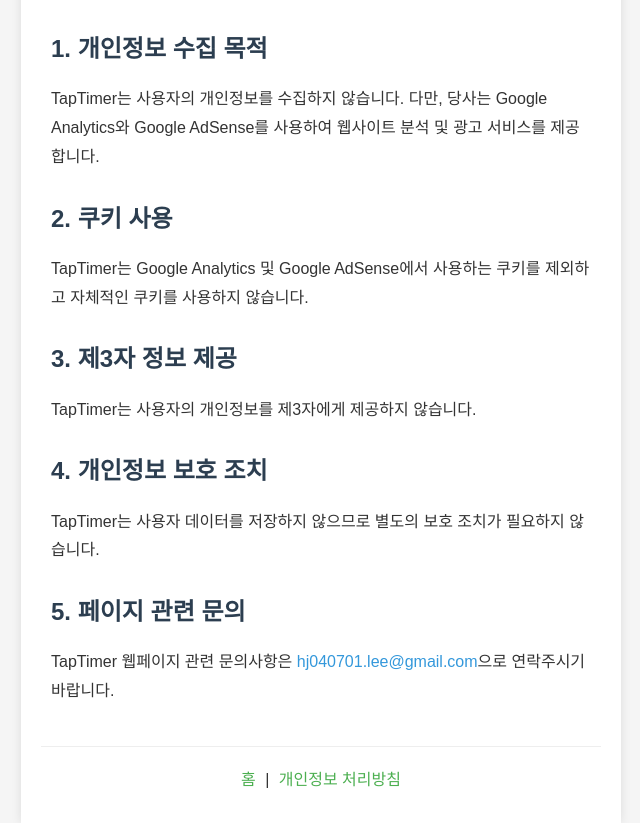
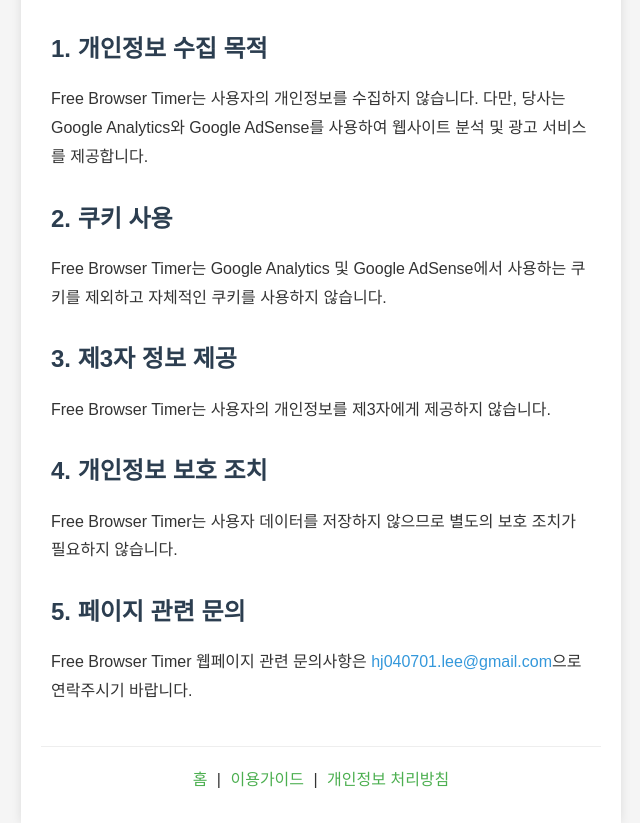
Before and after one commit to leehyunjun-code/Taptimer, a plain HTML site: page privacy.html in a window 1280 px wide. Shown: the part 87-910 px from the top of the page, without its empty margins (319-959 px from the left). Drawn offline with Linux system fonts and the light colour scheme.

Commit message:
Update privacy.html

```diff
--- a/privacy.html
+++ b/privacy.html
@@ -3,7 +3,7 @@
 <head>
     <meta charset="UTF-8">
     <meta name="viewport" content="width=device-width, initial-scale=1.0">
-    <title>개인정보 처리방침 - TapTimer</title>
+    <title>개인정보 처리방침 - Free Browser Timer</title>
     <link rel="stylesheet" href="style.css">
     <link rel="shortcut icon" href="favicon.ico" type="image/x-icon">
     <link rel="icon" href="favicon.ico" type="image/x-icon">
@@ -158,24 +158,25 @@
 
         <div class="privacy-content">
             <h2 id="section1">1. 개인정보 수집 목적</h2>
-            <p id="content1">TapTimer는 사용자의 개인정보를 수집하지 않습니다. 다만, 당사는 Google Analytics와 Google AdSense를 사용하여 웹사이트 분석 및 광고 서비스를 제공합니다.</p>
+            <p id="content1">Free Browser Timer는 사용자의 개인정보를 수집하지 않습니다. 다만, 당사는 Google Analytics와 Google AdSense를 사용하여 웹사이트 분석 및 광고 서비스를 제공합니다.</p>
 
             <h2 id="section2">2. 쿠키 사용</h2>
-            <p id="content2">TapTimer는 Google Analytics 및 Google AdSense에서 사용하는 쿠키를 제외하고 자체적인 쿠키를 사용하지 않습니다.</p>
+            <p id="content2">Free Browser Timer는 Google Analytics 및 Google AdSense에서 사용하는 쿠키를 제외하고 자체적인 쿠키를 사용하지 않습니다.</p>
 
             <h2 id="section3">3. 제3자 정보 제공</h2>
-            <p id="content3">TapTimer는 사용자의 개인정보를 제3자에게 제공하지 않습니다.</p>
+            <p id="content3">Free Browser Timer는 사용자의 개인정보를 제3자에게 제공하지 않습니다.</p>
 
             <h2 id="section4">4. 개인정보 보호 조치</h2>
-            <p id="content4">TapTimer는 사용자 데이터를 저장하지 않으므로 별도의 보호 조치가 필요하지 않습니다.</p>
+            <p id="content4">Free Browser Timer는 사용자 데이터를 저장하지 않으므로 별도의 보호 조치가 필요하지 않습니다.</p>
 
             <h2 id="section5">5. 페이지 관련 문의</h2>
-            <p id="content5">TapTimer 웹페이지 관련 문의사항은 <a href="mailto:hj040701.lee@gmail.com" class="email-link">hj040701.lee@gmail.com</a>으로 연락주시기 바랍니다.</p>
+            <p id="content5">Free Browser Timer 웹페이지 관련 문의사항은 <a href="mailto:hj040701.lee@gmail.com" class="email-link">hj040701.lee@gmail.com</a>으로 연락주시기 바랍니다.</p>
         </div>
 
         <footer>
             <nav class="footer-nav">
                 <a href="index.html" id="footerHome">홈</a> |
+                <a href="guide.html" id="footerGuide">이용가이드</a> |
                 <a href="privacy.html" id="footerPrivacy">개인정보 처리방침</a>
             </nav>
         </footer>
@@ -190,31 +191,33 @@
             ko: {
                 title: '개인정보 처리방침',
                 section1: '1. 개인정보 수집 목적',
-                content1: 'TapTimer는 사용자의 개인정보를 수집하지 않습니다. 다만, 당사는 Google Analytics와 Google AdSense를 사용하여 웹사이트 분석 및 광고 서비스를 제공합니다.',
+                content1: 'Free Browser Timer는 사용자의 개인정보를 수집하지 않습니다. 다만, 당사는 Google Analytics와 Google AdSense를 사용하여 웹사이트 분석 및 광고 서비스를 제공합니다.',
                 section2: '2. 쿠키 사용',
-                content2: 'TapTimer는 Google Analytics 및 Google AdSense에서 사용하는 쿠키를 제외하고 자체적인 쿠키를 사용하지 않습니다.',
+                content2: 'Free Browser Timer는 Google Analytics 및 Google AdSense에서 사용하는 쿠키를 제외하고 자체적인 쿠키를 사용하지 않습니다.',
                 section3: '3. 제3자 정보 제공',
-                content3: 'TapTimer는 사용자의 개인정보를 제3자에게 제공하지 않습니다.',
+                content3: 'Free Browser Timer는 사용자의 개인정보를 제3자에게 제공하지 않습니다.',
                 section4: '4. 개인정보 보호 조치',
-                content4: 'TapTimer는 사용자 데이터를 저장하지 않으므로 별도의 보호 조치가 필요하지 않습니다.',
+                content4: 'Free Browser Timer는 사용자 데이터를 저장하지 않으므로 별도의 보호 조치가 필요하지 않습니다.',
                 section5: '5. 페이지 관련 문의',
-                content5: 'TapTimer 웹페이지 관련 문의사항은 hj040701.lee@gmail.com으로 연락주시기 바랍니다.',
-				footerHome: '홈',
+                content5: 'Free Browser Timer 웹페이지 관련 문의사항은 hj040701.lee@gmail.com으로 연락주시기 바랍니다.',
+                footerHome: '홈',
+                footerGuide: '이용가이드',
                 footerPrivacy: '개인정보 처리방침'
             },
             en: {
                 title: 'Privacy Policy',
                 section1: '1. Purpose of Information Collection',
-                content1: 'TapTimer does not collect any personal information. However, we use Google Analytics and Google AdSense for website analysis and advertising services.',
+                content1: 'Free Browser Timer does not collect any personal information. However, we use Google Analytics and Google AdSense for website analysis and advertising services.',
                 section2: '2. Use of Cookies',
-                content2: 'TapTimer does not use cookies except for those used by Google Analytics and Google AdSense.',
+                content2: 'Free Browser Timer does not use cookies except for those used by Google Analytics and Google AdSense.',
                 section3: '3. Third-Party Information Sharing',
-                content3: 'TapTimer does not share any user information with third parties.',
+                content3: 'Free Browser Timer does not share any user information with third parties.',
                 section4: '4. Data Protection Measures',
-                content4: 'TapTimer does not store user data, so no additional protection measures are required.',
+                content4: 'Free Browser Timer does not store user data, so no additional protection measures are required.',
                 section5: '5. Page Inquiries',
-                content5: 'For inquiries about the TapTimer website, please contact hj040701.lee@gmail.com.',
+                content5: 'For inquiries about the Free Browser Timer website, please contact hj040701.lee@gmail.com.',
 				footerHome: 'Home',
+                footerGuide: 'User Guide',
                 footerPrivacy: 'Privacy Policy'
             }
         };
@@ -275,10 +278,15 @@
 
            // footer 링크 업데이트
            const footerHomeEl = document.getElementById('footerHome');
+           const footerGuideEl = document.getElementById('footerGuide');
            const footerPrivacyEl = document.getElementById('footerPrivacy');
 
            if (footerHomeEl) {
                footerHomeEl.textContent = translations[currentLang].footerHome;
+           }
+
+           if (footerGuideEl) {
+               footerGuideEl.textContent = translations[currentLang].footerGuide;
            }
 
            if (footerPrivacyEl) {
```
